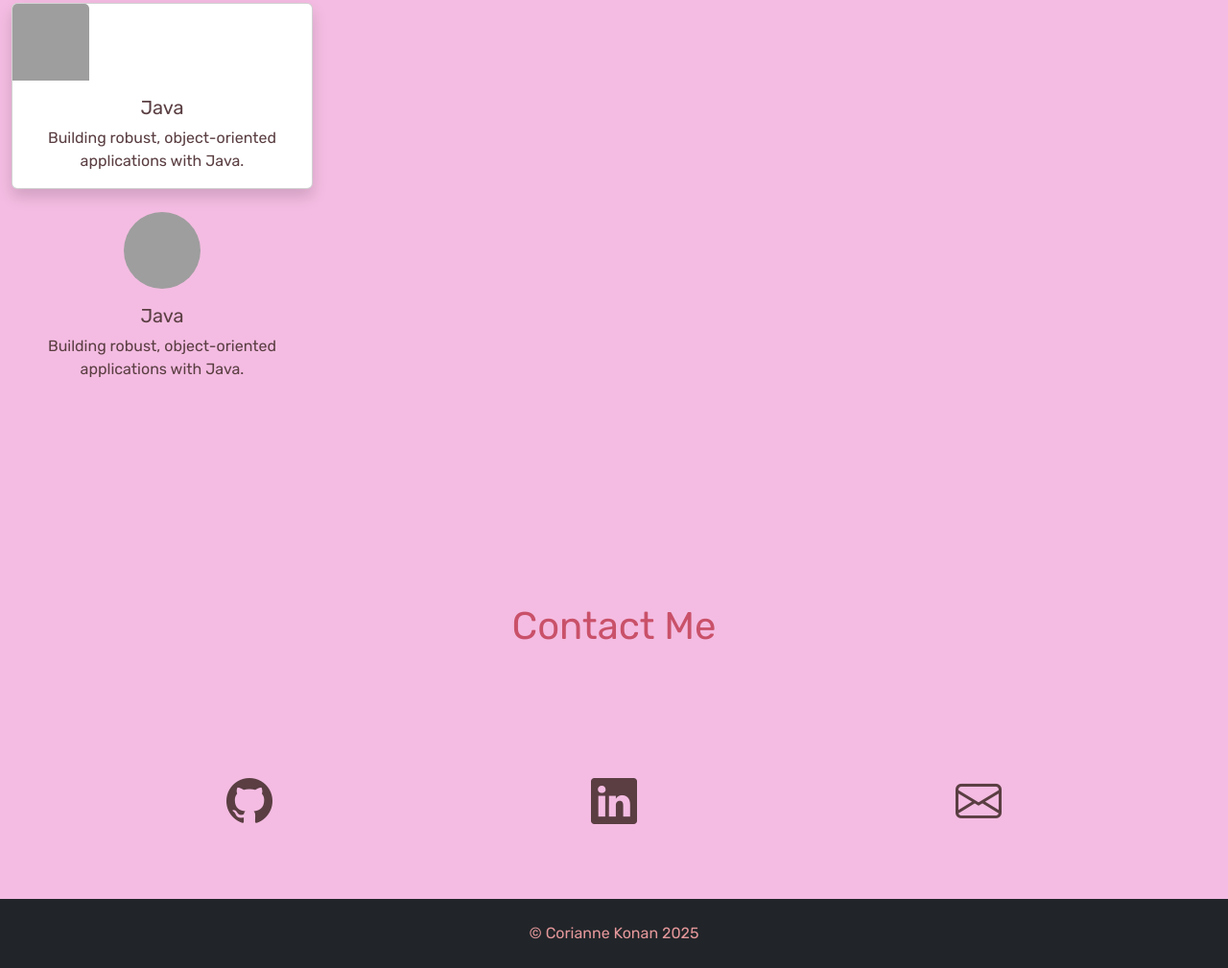
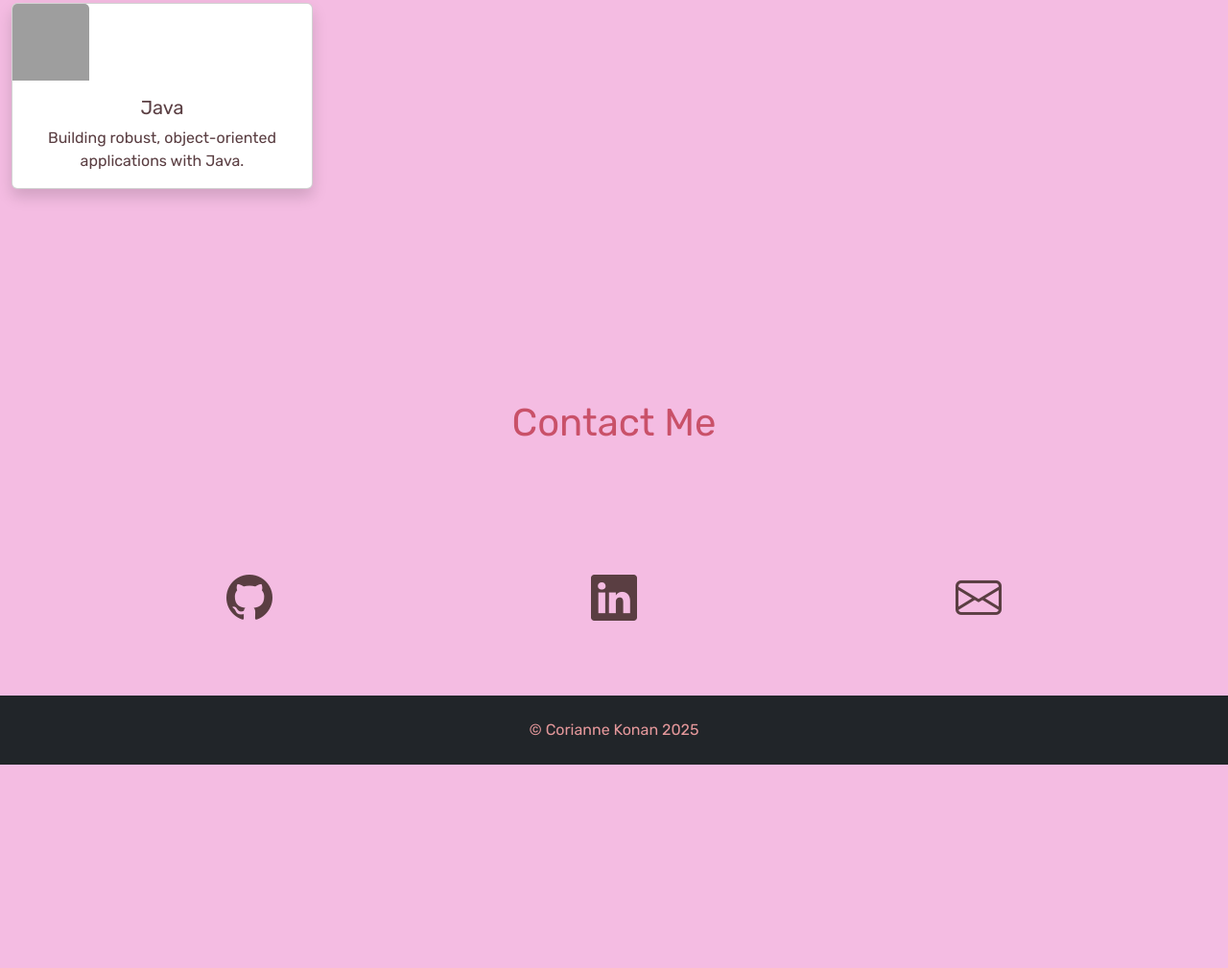
Before and after one commit to Corianne1172/Portfolio-Website, a website: page index.html in a window 1280 px wide. Shown: the part 2918-3927 px from the top of the page at 96% size. After the commit the page ends 3715 px from the top, so only its background shows below. Drawn offline with nearby package versions, Linux system fonts and the light colour scheme; grey boxes are pictures that could not be loaded.

Commit message:
Cleaning up skills section

```diff
--- a/index.html
+++ b/index.html
@@ -161,8 +161,7 @@
 
         <div class="col-12 col-md-6 col-lg-3 mb-4">
           <div class="card shadow h-100 text-center">
-            <img src="https://www.oracle.com/img/tech/cb88-java-logo-001.jpg" class="card-img-top" alt="            alt="Java"
-">
+            <img src="https://www.oracle.com/img/tech/cb88-java-logo-001.jpg" class="card-img-top" alt="Java">
             <div class="card-body">
               <h5 class="card-title">Java</h5>
               <p class="card-text">Building robust, object-oriented applications with Java.</p>
@@ -170,18 +169,6 @@
           </div>
         </div>
 
-        <div
-          class="col-12 col-md-6 col-lg-3 d-flex flex-column align-items-center"
-        >
-          <img
-            src="https://www.oracle.com/img/tech/cb88-java-logo-001.jpg"
-            alt="Java"
-            class="img-fluid rounded-circle mb-3"
-          />
-          <h5>Java</h5>
-          <p>Building robust, object-oriented applications with Java.</p>
-        </div>
-      </div>
     </section>
 
     <!-- Contact Section -->
```
